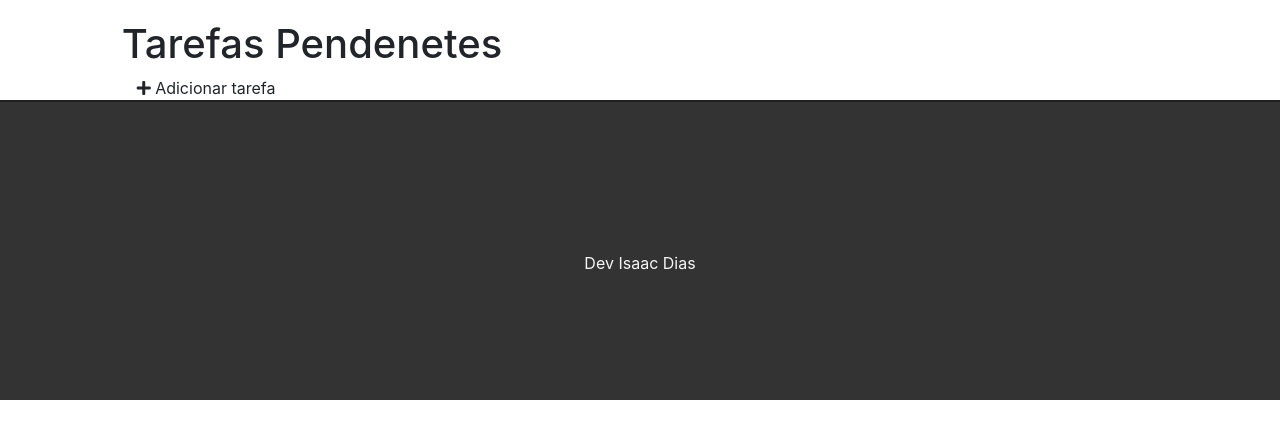
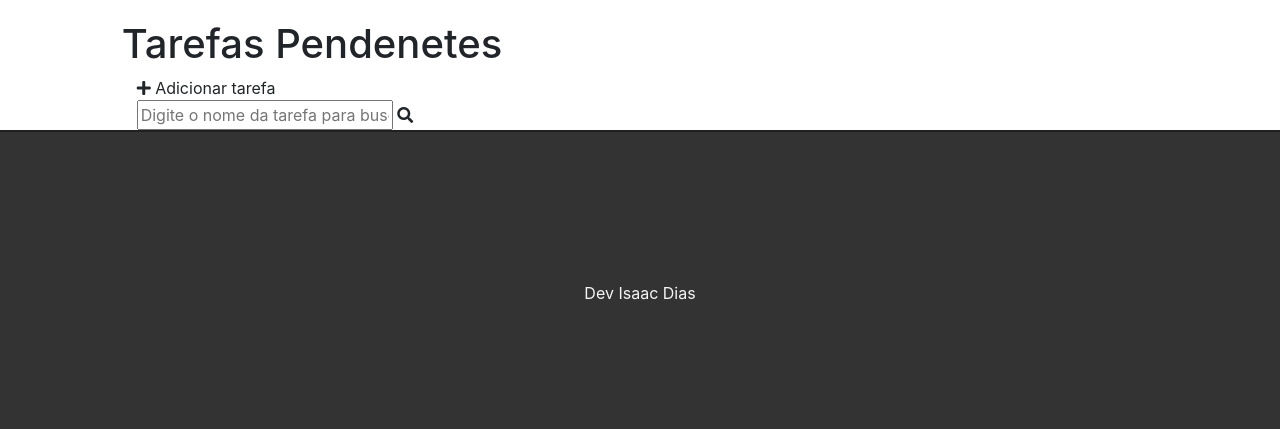
Before and after one commit to isaacdias/to-do-list, a Django app: page / in a window 1280 px wide. Shown: the part 57-486 px from the top of the page. Run offline with Django 3.2, Linux system fonts and the light colour scheme; some libraries are stand-ins or nearby versions.

Commit message:
inserindo o botão de busca

```diff
--- a/todo/tasks/templates/tasks/list.html
+++ b/todo/tasks/templates/tasks/list.html
@@ -8,5 +8,10 @@
     <div class="col-2 add-div">
         <i class="fas fa-plus"></i> Adicionar tarefa
     </div>
+    <div class="col-9 search-div">
+        <input type="text" id="search" name="search" placeholder="Digite o nome da tarefa para buscar">
+        <i class="fas fa-search"></i>
+
+    </div>
 </div>
 {% endblock %}
```
